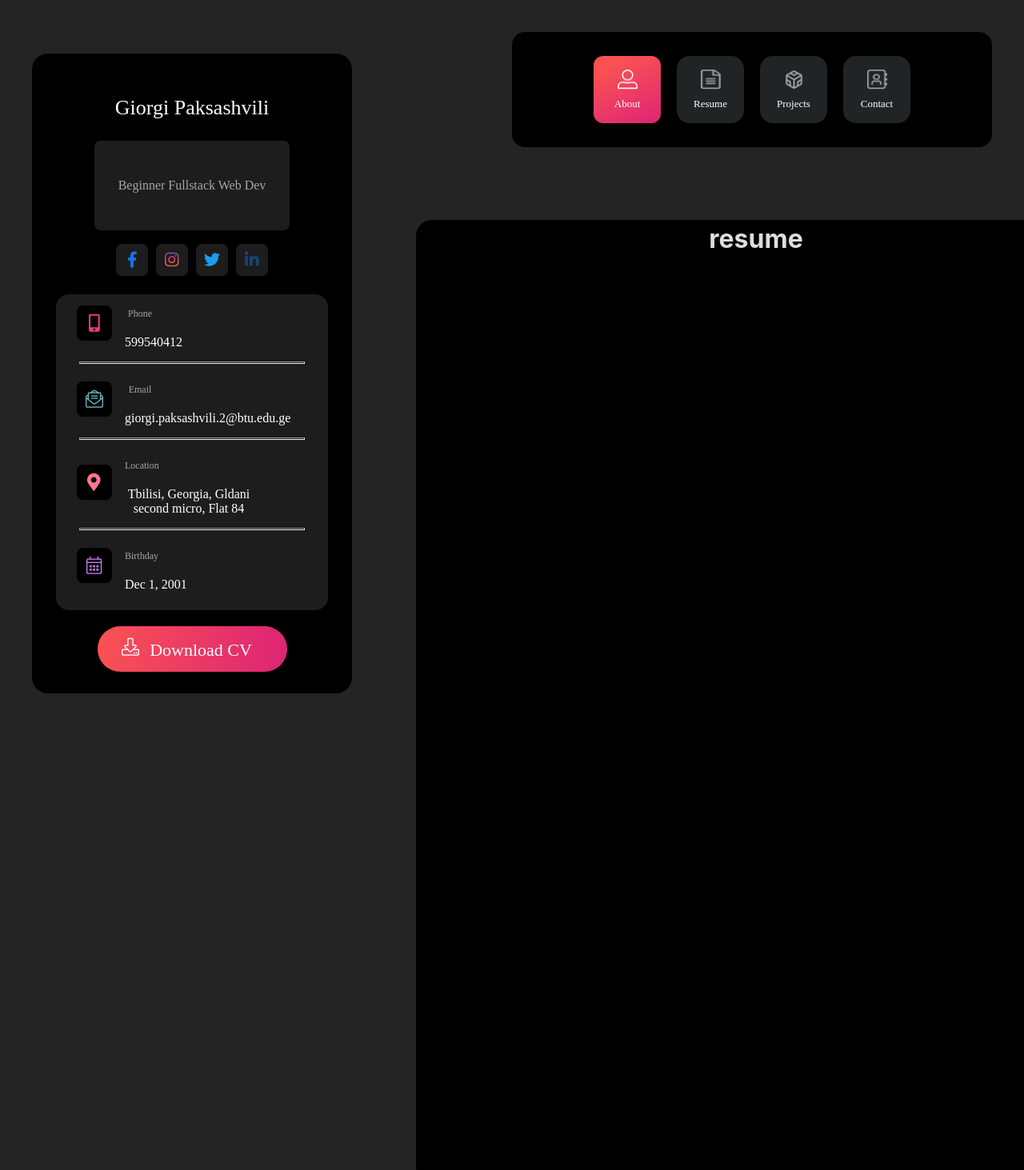
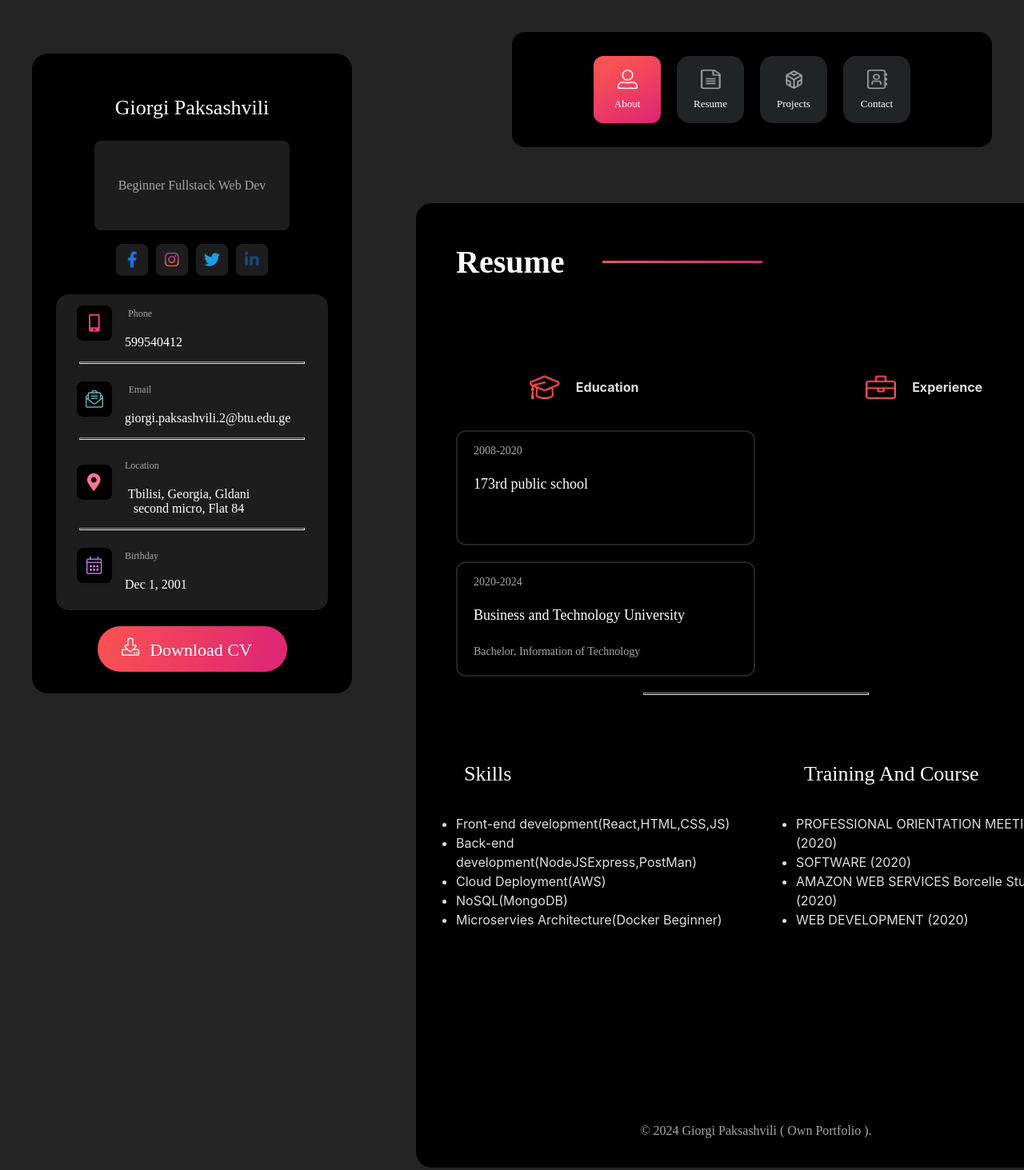
Before and after one commit to Gpaqsa/react-portfolio, a React (Vite) app: page /Resume in a window 1280 px wide. Shown: the top 1463 px of the page at 80% size. Built offline with nearby package versions, Linux system fonts and the light colour scheme.

Commit message:
add new Pages

```diff
--- a/src/pages/Contact.css
+++ b/src/pages/Contact.css
@@ -0,0 +1,91 @@
+.title {
+  display: flex;
+  padding: 50px;
+  align-items: center;
+}
+.title span {
+  color: #fff;
+  font-family: "Roboto Slab";
+  font-size: 40px;
+  font-style: normal;
+  font-weight: 700;
+  line-height: normal;
+}
+
+.about-line {
+  width: 200px;
+  height: 3px;
+  background: linear-gradient(90deg, #fa5252 0%, #dd2476 100%);
+  border: none;
+  position: relative;
+  right: 10rem;
+}
+
+.contact-block {
+  width: 730px;
+  height: 635px;
+  flex-shrink: 0;
+  border-radius: 20px;
+  border: 2px solid #212425;
+  background: #000;
+
+  position: relative;
+  left: 50px;
+}
+
+.txtBlock {
+  width: 486.667px;
+}
+.txtBlock p {
+  color: #A6A6A6;
+font-family: Poppins;
+font-size: 25px;
+font-style: normal;
+font-weight: 400;
+line-height: 164%; /* 41px */
+text-transform: uppercase;
+
+padding: 20px;
+}
+
+.contact-info {
+  text-align: left;
+  padding: 20px;
+}
+.contact-info div {
+  display: flex;
+  flex-direction: column;
+}
+.contact-info div label {
+width: 62.647px;
+color: #A6A6A6;
+font-family: "DM Sans";
+font-size: 16px;
+font-style: normal;
+font-weight: 500;
+line-height: normal;
+letter-spacing: -0.4px;
+position: relative;
+top: 10px;
+
+}
+.contact-info div label {
+  margin-top: 20px;
+  margin-bottom: 50px;
+width: 638.75px;
+height: 1px;
+flex-shrink: 0;
+
+}
+
+.submitBtn-block button {
+  display: inline-flex;
+padding: 20px 34px;
+justify-content: center;
+align-items: center;
+gap: 10px;
+border-radius: 12px;
+border: 2px solid #A6A6A6;
+background: #000;
+margin-top: 50px;
+}
--- a/src/pages/Contact.jsx
+++ b/src/pages/Contact.jsx
@@ -1,7 +1,36 @@
+import "./Contact.css";
 const Contact = () => {
   return (
-    <div>
-      <h1>contact</h1>
+    <div className="app-contact">
+      <div className="title">
+        <span>Contact</span>
+        <hr className="about-line" />
+      </div>
+
+      <section className="contact-block">
+        <div className="txtBlock">
+          <p>
+            I am always open to work on a new project or discuss a partnership.{" "}
+          </p>
+        </div>
+        <form className="contact-info">
+          <div>
+            <label>Name*</label>
+            <input></input>
+          </div>
+          <div>
+            <label>Email*</label>
+            <input></input>
+          </div>
+          <div>
+            <label>Message*</label>
+            <input></input>
+          </div>
+          <div className="submitBtn-block">
+            <button>submit</button>
+          </div>
+        </form>
+      </section>
     </div>
   );
 };
--- a/src/pages/Projects.css
+++ b/src/pages/Projects.css
@@ -0,0 +1,22 @@
+.title {
+  display: flex;
+  padding: 50px;
+  align-items: center;
+}
+.title span {
+  color: #fff;
+  font-family: "Roboto Slab";
+  font-size: 40px;
+  font-style: normal;
+  font-weight: 700;
+  line-height: normal;
+}
+
+.about-line {
+  width: 200px;
+  height: 3px;
+  background: linear-gradient(90deg, #fa5252 0%, #dd2476 100%);
+  border: none;
+  position: relative;
+  right: 10rem;
+}
--- a/src/pages/Projects.jsx
+++ b/src/pages/Projects.jsx
@@ -1,7 +1,11 @@
+import "./Projects.css";
 const Projects = () => {
   return (
     <div>
-      <h1>Projects</h1>
+      <div className="title">
+        <span>Portfolio</span>
+        <hr className="about-line" />
+      </div>
     </div>
   );
 };
--- a/src/pages/Resume.css
+++ b/src/pages/Resume.css
@@ -0,0 +1,113 @@
+.title {
+  display: flex;
+  padding: 50px;
+  align-items: center;
+}
+.title span {
+  color: #fff;
+  font-family: "Roboto Slab";
+  font-size: 40px;
+  font-style: normal;
+  font-weight: 700;
+  line-height: normal;
+}
+
+.about-line {
+  width: 200px;
+  height: 3px;
+  background: linear-gradient(90deg, #fa5252 0%, #dd2476 100%);
+  border: none;
+  position: relative;
+  right: 10rem;
+}
+
+/*  */
+
+.describeMe {
+  display: flex;
+  justify-content: space-around;
+  margin-top: 50px;
+}
+
+.describeMe div {
+  display: flex;
+  gap: 10px;
+  align-items: center;
+}
+.describeMe div img {
+  width: 38px;
+  height: 30px;
+  margin-right: 10px;
+}
+
+.mainArticle div {
+  width: 350px;
+  height: 120px;
+  flex-shrink: 0;
+  border-radius: 12px;
+  border: 2px solid #212425;
+  background: #000;
+  text-align: left;
+  margin: 20px 50px;
+  padding: 10px;
+}
+
+.mainArticle div span {
+  padding-left: 10px;
+  color: #a6a6a6;
+  font-family: Poppins;
+  font-size: 14px;
+  font-style: normal;
+  font-weight: 400;
+  text-align: left;
+}
+
+.mainArticle div p {
+  color: #fff;
+  font-family: Poppins;
+  font-size: 18px;
+  font-style: normal;
+  font-weight: 400;
+  text-align: left;
+  padding-left: 10px;
+}
+/*  */
+
+.addData {
+  display: flex;
+  justify-content: space-around;
+  margin-top: 50px;
+  width: 850px;
+  height: 431px;
+  flex-shrink: 0;
+}
+.addData h4 {
+    color: #FFF;
+font-family: Poppins;
+font-size: 26px;
+font-style: normal;
+font-weight: 500;
+line-height: normal;
+text-align: left;
+margin-left: 50px;
+}
+.addData ul {
+    width: 365px;
+    text-align: left;
+}
+footer {
+  display: flex;
+  flex-direction: column;
+  justify-content: center;
+  align-items: center;
+  color: #a6a6a6;
+  text-align: center;
+  font-family: Poppins;
+  font-size: 16px;
+  font-style: normal;
+  font-weight: 400;
+  line-height: 28px; /* 175% */
+
+  position: relative;
+  top: 50px;
+}
--- a/src/pages/Resume.jsx
+++ b/src/pages/Resume.jsx
@@ -1,7 +1,60 @@
+import "./Resume.css";
+import icon3 from "../assets/icon3.png";
+import icon4 from "../assets/icon4.png";
+
 const Resume = () => {
   return (
     <div>
-      <h1>resume</h1>
+      <div className="title">
+        <span>Resume</span>
+        <hr className="about-line" />
+      </div>
+      <section>
+        <div className="describeMe">
+          <div className="education-block">
+            <img src={icon3} />
+            <h4>Education</h4>
+          </div>
+          <div className="experiance-block">
+            <img src={icon4} />
+            <h4>Experience</h4>
+          </div>
+        </div>
+        <div className="mainArticle">
+          <div>
+            <span>2008-2020</span>
+            <p>173rd public school</p>
+          </div>
+          <div>
+            <span>2020-2024</span>
+            <p>Business and Technology University</p>
+            <span>Bachelor, Information of Technology</span>
+          </div>
+        </div>{" "}
+        <hr />
+      </section>
+      <section className="addData">
+        <div>
+          <h4>Skills</h4>
+          <ul>
+            <li>Front-end development(React,HTML,CSS,JS)</li>
+            <li>Back-end development(NodeJSExpress,PostMan)</li>
+            <li>Cloud Deployment(AWS)</li>
+            <li>NoSQL(MongoDB)</li>
+            <li>Microservies Architecture(Docker Beginner)</li>
+          </ul>
+        </div>
+        <div>
+          <h4>Training And Course</h4>
+          <ul>
+            <li>PROFESSIONAL ORIENTATION MEETINGS (2020)</li>
+            <li>SOFTWARE (2020)</li>
+            <li>AMAZON WEB SERVICES Borcelle Studios (2020)</li>
+            <li>WEB DEVELOPMENT (2020)</li>
+          </ul>
+        </div>
+      </section>
+      <footer>© 2024 Giorgi Paksashvili ( Own Portfolio ).</footer>
     </div>
   );
 };
```
Also changed, not shown: src/assets/icon3.png (added), src/assets/icon4.png (added).
